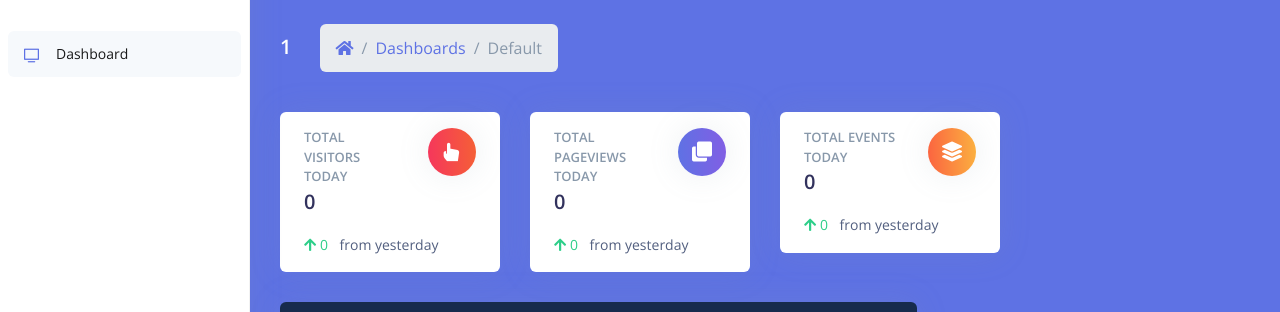
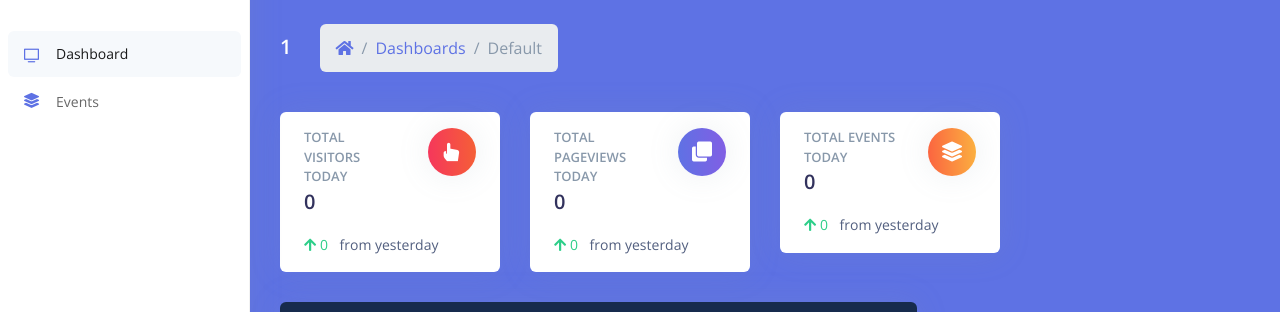
Before and after one commit to SivagiriVisakan/trail-app, a Flask app: page /1/1/ in a window 1280 px wide. Shown: the part 65-377 px from the top of the page. Run offline with Flask 2, Linux system fonts and the light colour scheme; the visitor is signed in with stand-in values (Sample User, id 1); data that the repository does not hold is empty; some libraries are stand-ins or nearby versions.

Commit message:
templates: Use loop to render sidebar.

```diff
--- a/organisation.py
+++ b/organisation.py
@@ -96,4 +96,10 @@ def new_organisation():
 @blueprint.route('/<string:workspace>/<string:project_id>/dashboard/')
 @auth.login_required
 def project_dashboard(workspace, project_id):
-    return render_template('projects/home_dashboard.html', template_context={"project_id": project_id})
+    return render_template('projects/home_dashboard.html', template_context={"project_id": project_id, "workspace": workspace})
+
+# TODO: Restrict access to projects based on user
+@blueprint.route('/<string:workspace>/<string:project_id>/events/')
+@auth.login_required
+def project_events_dashboard(workspace, project_id):
+    return render_template('projects/events_dashboard.html', template_context={"project_id": project_id, "workspace": workspace})
--- a/templates/partials/sidebar.html
+++ b/templates/partials/sidebar.html
@@ -1,3 +1,8 @@
+{% set side_bar = [
+
+  (url_for('organisation.project_dashboard', **template_context), 'ni ni-tv-2 text-primary', 'Dashboard'),
+  (url_for('organisation.project_events_dashboard', **template_context), 'fa fa-layer-group text-primary', 'Events'),
+] -%}
 <!-- Sidenav -->
 <nav class="sidenav navbar navbar-vertical  fixed-left  navbar-expand-xs navbar-light bg-white" id="sidenav-main">
   <div class="scrollbar-inner">
@@ -13,12 +18,14 @@
       <div class="collapse navbar-collapse" id="sidenav-collapse-main">
         <!-- Nav items -->
         <ul class="navbar-nav">
-          <li class="nav-item">
-            <a class="nav-link active" href="#">
-              <i class="ni ni-tv-2 text-primary"></i>
-              <span class="nav-link-text">Dashboard</span>
-            </a>
-          </li>
+          {% for href, icon, caption in side_bar %}
+            <li class="nav-item">
+              <a class="nav-link {% if caption == active_page %} active {% endif %}" href="{{ href }}">
+                <i class="{{ icon }}"></i>
+                <span class="nav-link-text"> {{ caption }}</span>
+              </a>
+            </li>
+          {% endfor %}
         </ul>
       </div>
     </div>
--- a/templates/projects/home_dashboard.html
+++ b/templates/projects/home_dashboard.html
@@ -1,4 +1,5 @@
 {% extends "layouts/dashboard_base_layout.html" %}
+{% set active_page = "Dashboard" %}
 
 {% block title %}Dashboard - Trail{% endblock %}
 
```
